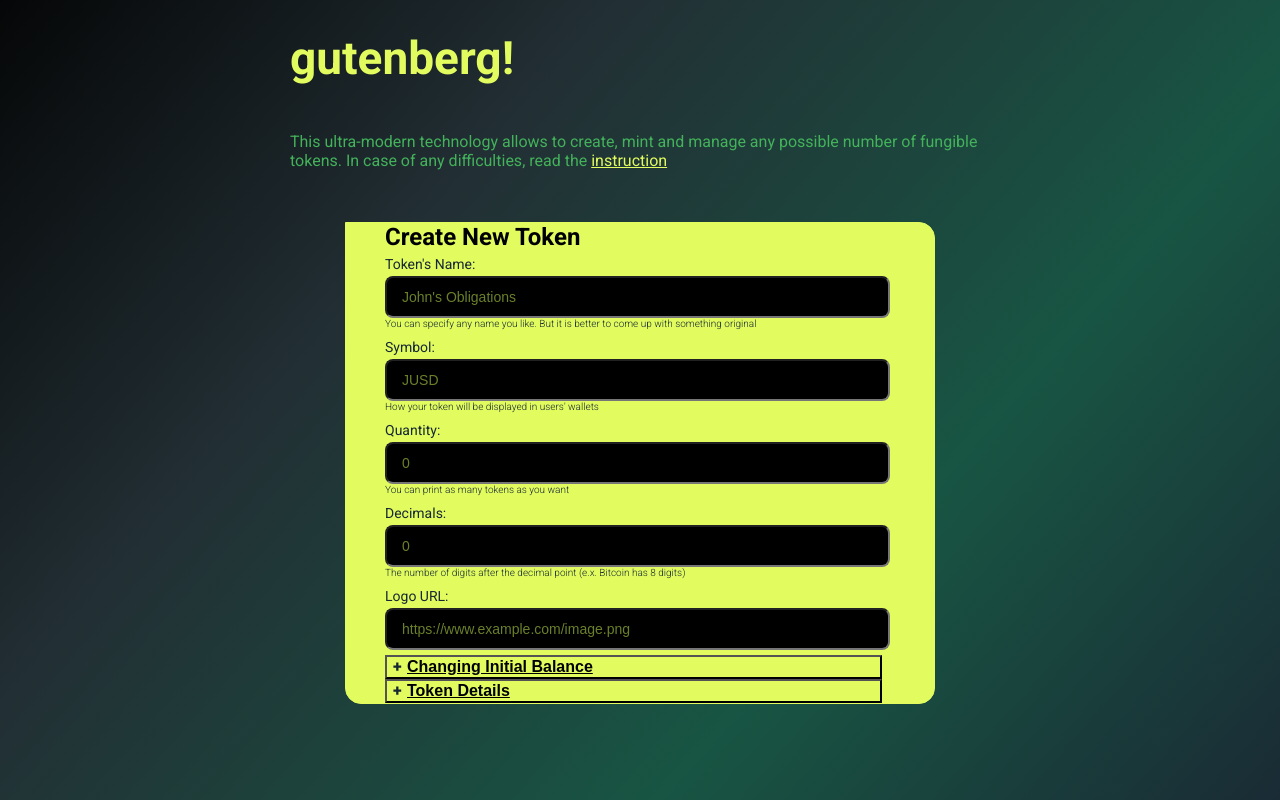
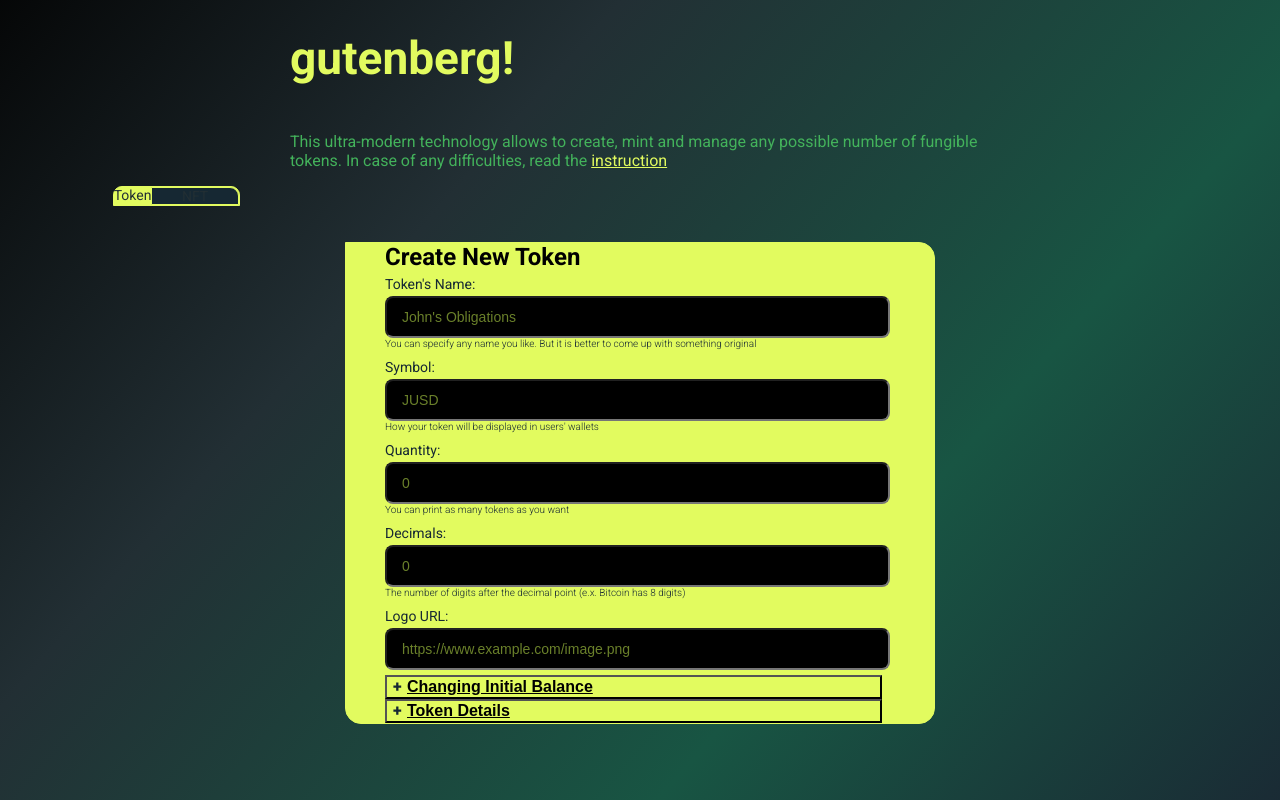
Before and after one commit to diekuche/gutenberg, a React (Create React App) app: page / in a window 1280 px wide. Built offline with nearby package versions, Linux system fonts and the light colour scheme.

Commit message:
start Tabs

```diff
--- a/src/components/Form/Form.tsx
+++ b/src/components/Form/Form.tsx
@@ -2,6 +2,7 @@ import styles from './index.module.css';
 import React, { useState } from 'react';
 import Collapsible from '../Collapsible/Collapsible'
 import Input from '../Input/Input'
+
 
 type FormProps = {
 
--- a/src/components/MainPage/MainPage.tsx
+++ b/src/components/MainPage/MainPage.tsx
@@ -2,7 +2,7 @@ import React from 'react';
 import styles from './index.module.css';
 import Form from '../Form/Form'
 import Header from '../../Header/Header'
-
+import Tabs from '../Tabs/Tabs';
 
 type MainProps = {
 
@@ -13,6 +13,7 @@ export const MainPage = (props: MainProps) => {
     return (
         <div className={styles.mainpage}>
             <Header/>
+            <Tabs />
             <Form></Form>
         </div>
     );
--- /dev/null
+++ b/src/components/Tabs/Tabs.module.css
@@ -0,0 +1,22 @@
+.tabsTok {
+  display: inline-flex;
+  align-self: flex-start;
+  justify-content: center;
+  background-color: #E2FB5F;
+  border: 1px solid #E2FB5F;
+  border-radius: 9px 9px 0px 0px;
+  color: #222F34;
+  width: 125px ;
+
+}
+
+.tabsNFT {
+  display: inline-flex;
+  align-self: center;
+  justify-content: center;
+  background-color: #162833;
+  border: 1px solid #E2FB5F;
+  border-radius: 0px 9px 0px 0px;
+  color: #222F34;
+  width: 125px ;
+}
--- /dev/null
+++ b/src/components/Tabs/Tabs.tsx
@@ -0,0 +1,13 @@
+import React from "react";
+import styles from "./Tabs.module.css";
+
+const Tabs = () => {
+  return (
+    <div className={styles.tabsTok}>Token
+      <div className={styles.tabsNFT}>NFT</div>
+    </div>
+
+  );
+};
+
+export default Tabs;
```
